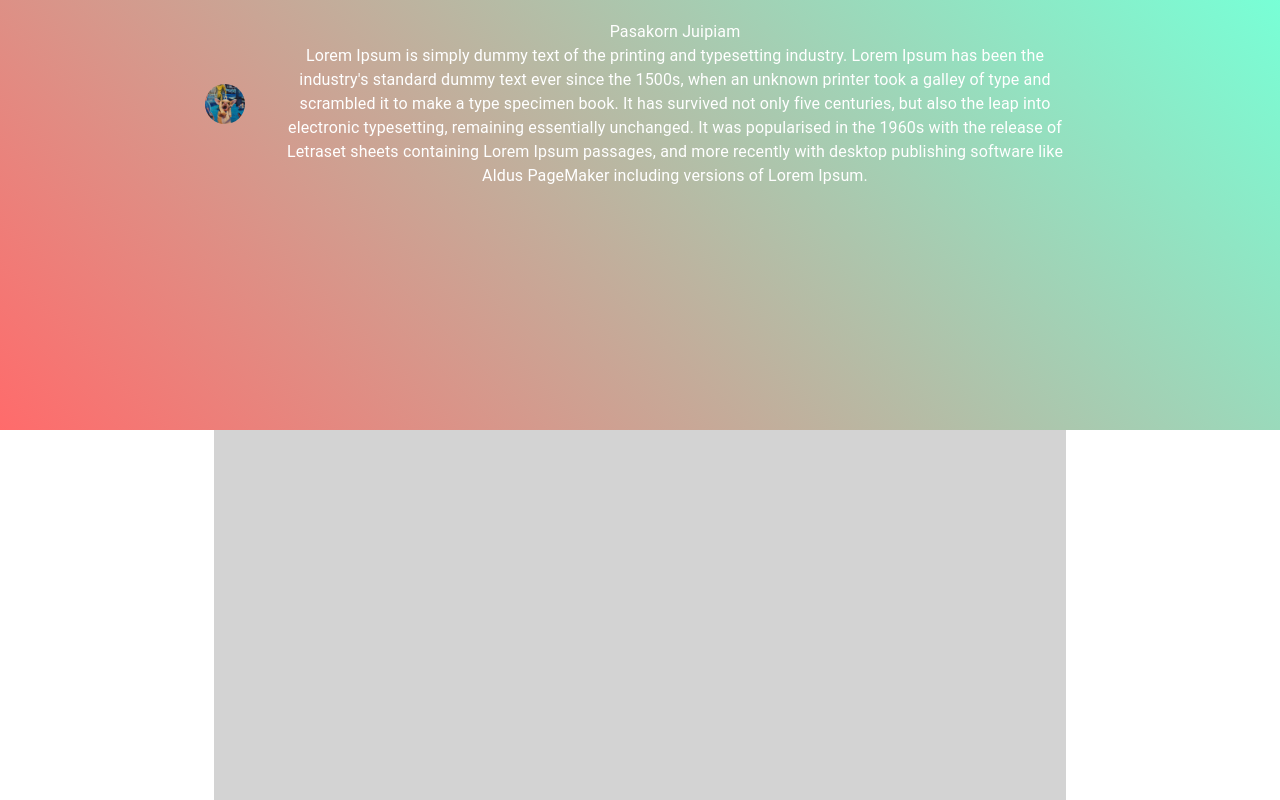
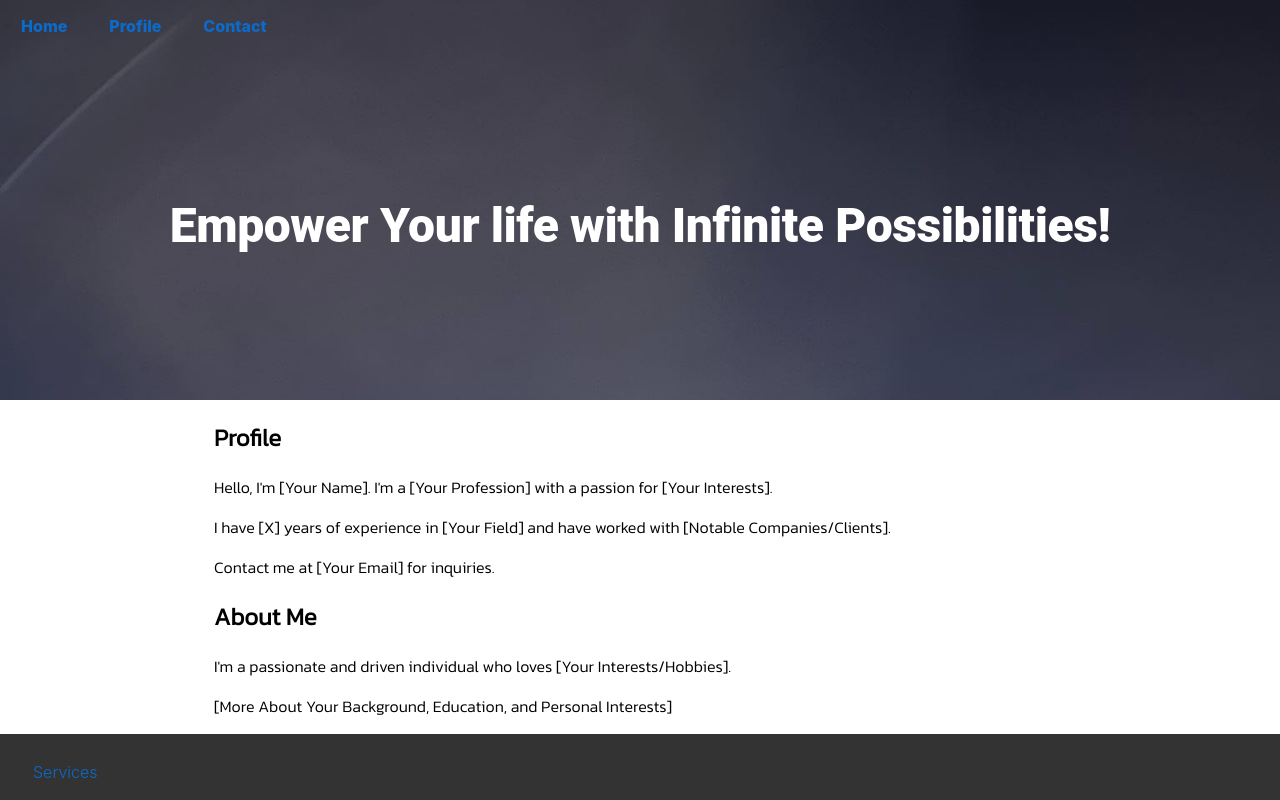
Before and after one commit to tatatatam/pp-tam, a Next.js app: page / in a window 1280 px wide. Shown: the top 800 px of the page. Built offline with nearby package versions, Linux system fonts and the light colour scheme.

Commit message:
update nav and footer

```diff
--- a/src/app/containers/footer/index.tsx
+++ b/src/app/containers/footer/index.tsx
@@ -1,44 +1,33 @@
-import { useState } from "react";
-import { ColorPaletteProp } from "@mui/joy/styles";
-import AspectRatio from "@mui/joy/AspectRatio";
-import Box from "@mui/joy/Box";
-import IconButton from "@mui/joy/IconButton";
-import Card from "@mui/joy/Card";
-import CardContent from "@mui/joy/CardContent";
-import Chip from "@mui/joy/Chip";
-import Divider from "@mui/joy/Divider";
-import Input from "@mui/joy/Input";
-import List from "@mui/joy/List";
-import ListSubheader from "@mui/joy/ListSubheader";
-import ListItem from "@mui/joy/ListItem";
-import ListItemDecorator from "@mui/joy/ListItemDecorator";
-import ListItemButton from "@mui/joy/ListItemButton";
-import Typography from "@mui/joy/Typography";
-import Sheet from "@mui/joy/Sheet";
+import { List, ListItem, ListItemButton, ListSubheader } from "@mui/joy";
+
 export default function Footer() {
   return (
-    <Sheet variant="solid">
+    <footer>
       <List
-        size="sm"
         orientation="horizontal"
         wrap
-        sx={{ flexGrow: 0, "--ListItem-radius": "8px" }}
+        sx={{
+          flexGrow: 0,
+          "--ListItem-radius": "8px",
+          backgroundColor: "#333",
+          color: "#fff",
+          padding: "20px",
+        }}
       >
         <ListItem nested sx={{ width: { xs: "50%", md: 140 } }}>
-          <ListSubheader>Sitemap</ListSubheader>
           <List>
             <ListItem>
-              <ListItemButton>Services</ListItemButton>
+              <ListItemButton color="primary">Services</ListItemButton>
             </ListItem>
             <ListItem>
-              <ListItemButton>Blog</ListItemButton>
+              <ListItemButton color="primary">Blog</ListItemButton>
             </ListItem>
             <ListItem>
-              <ListItemButton>Contact us</ListItemButton>
+              <ListItemButton color="primary">Contact us</ListItemButton>
             </ListItem>
           </List>
         </ListItem>
       </List>
-    </Sheet>
+    </footer>
   );
 }
--- a/src/app/containers/index.ts
+++ /dev/null
@@ -1 +0,0 @@
-export {} from './'
--- /dev/null
+++ b/src/app/containers/nav/index.tsx
@@ -0,0 +1,52 @@
+import { Box, List, ListItem, ListItemButton } from "@mui/joy";
+import ListItemDecorator from "@mui/joy/ListItemDecorator";
+const Navbar = () => {
+  return (
+    <Box
+      sx={{ backgroundColor: "transparent", color: "white", fontWeight: "800" }}
+    >
+      <List
+        role="menubar"
+        orientation="horizontal"
+        sx={{
+          "--List-radius": "4px",
+          "--List-padding": "8px",
+          "--List-gap": "16px",
+        }}
+      >
+        <ListItem role="none">
+          <ListItemButton
+            color="primary"
+            role="menuitem"
+            component="a"
+            href="#navigation-menu"
+          >
+            Home
+          </ListItemButton>
+        </ListItem>
+        <ListItem role="menuitem">
+          <ListItemButton
+            color="primary"
+            role="menuitem"
+            component="a"
+            href="#navigation-menu"
+          >
+            Profile
+          </ListItemButton>
+        </ListItem>
+        <ListItem role="menuitem">
+          <ListItemButton
+            color="primary"
+            role="menuitem"
+            component="a"
+            href="#navigation-menu"
+          >
+            Contact
+          </ListItemButton>
+        </ListItem>
+      </List>
+    </Box>
+  );
+};
+
+export default Navbar;
--- a/src/app/containers/top-banner.css
+++ b/src/app/containers/top-banner.css
@@ -1,10 +1,17 @@
 .container {
-  height: 430px;
+
   width: 100%;
-  background: linear-gradient(45deg, #ff6b6b, #78ffd6); /* Example gradient colors */
+  display: grid;
+  grid-template-rows: auto 1fr;
+  background-image: url("/backgournd-web.jpg");
+  background-size: cover;
+  /* Example gradient colors */
   color: #ffffff; /* Banner text color */
 }
 
+.top-banner-header {
+  width: 100%;
+}
 .avatar-profile {
   width: 150px;
   height: 150px;
@@ -30,4 +37,8 @@
 
 .profile-name {
   width: 100%;
+  display: flex;
+  align-items: center;
+  justify-content: center;
+  height: 100%;
 }
--- a/src/app/containers/top-banner.tsx
+++ b/src/app/containers/top-banner.tsx
@@ -1,31 +1,34 @@
+import Navbar from "./nav";
 import "./top-banner.css";
 import { Avatar, Box, Typography, useMediaQuery } from "@mui/material";
 
 const TopBanner = () => {
   return (
     <>
-      <Box className="container">
-        <Box maxWidth="md" className="profile-set">
-          <Box padding={"15px"} className="avatar-container">
-            <Avatar
-              className="avatar-profile"
-              alt="Remy Sharp"
-              src="/dog.jpg"
-            />
-          </Box>
-          <Box className="profile-name" textAlign={"center"} padding={"20px"}>
-            <Typography>Pasakorn Juipiam </Typography>
-            <Typography>
-              Lorem Ipsum is simply dummy text of the printing and typesetting
-              industry. Lorem Ipsum has been the industry's standard dummy text
-              ever since the 1500s, when an unknown printer took a galley of
-              type and scrambled it to make a type specimen book. It has
-              survived not only five centuries, but also the leap into
-              electronic typesetting, remaining essentially unchanged. It was
-              popularised in the 1960s with the release of Letraset sheets
-              containing Lorem Ipsum passages, and more recently with desktop
-              publishing software like Aldus PageMaker including versions of
-              Lorem Ipsum.
+      <Box
+        className="container"
+        sx={{
+          height: {
+            xs: "300px",
+            md: "400px",
+          },
+        }}
+      >
+        <Navbar />
+        <Box className="top-banner-header">
+          <Box className="profile-name" textAlign={"center"}>
+            <Typography
+              variant="h2"
+              component="h2"
+              sx={{
+                fontSize: {
+                  md: "48px",
+                  xs: "20px",
+                },
+              }}
+              fontWeight="800"
+            >
+              Empower Your life with Infinite Possibilities!{" "}
             </Typography>
           </Box>
         </Box>
--- a/src/app/layout.tsx
+++ b/src/app/layout.tsx
@@ -1,9 +1,12 @@
 import "./globals.css";
 import type { Metadata } from "next";
-import { Inter } from "next/font/google";
+import { Kanit } from "next/font/google";
 import Footer from "./containers/footer";
 
-const inter = Inter({ subsets: ["latin"] });
+const kanit = Kanit({
+  weight: "300",
+  subsets: ["latin", "thai"],
+});
 
 export const metadata: Metadata = {
   title: "Create Next App",
@@ -17,7 +20,7 @@ export default function RootLayout({
 }) {
   return (
     <html lang="en">
-      <body className={inter.className} style={{ margin: "0px" }}>
+      <body className={kanit.className} style={{ margin: "0px" }}>
         {children}
       </body>
       <Footer />
--- a/src/app/page.tsx
+++ b/src/app/page.tsx
@@ -1,16 +1,33 @@
 // app/page.js - no directives needed
-import Box from "@mui/material/Box";
-import Card from "@mui/material/Card";
 import Container from "@mui/material/Container";
-import Typography from "@mui/material/Typography";
 import TopBanner from "./containers/top-banner";
+import Navbar from "./containers/nav";
 
 export default function Home() {
   return (
     <main>
-      <TopBanner></TopBanner>
+      <TopBanner />
       <Container maxWidth="md">
-        <Box sx={{ bgcolor: "#d3d3d3", height: "100vh" }} />
+        <section>
+          <h1>Profile</h1>
+          <p>
+            Hello, I'm [Your Name]. I'm a [Your Profession] with a passion for
+            [Your Interests].
+          </p>
+          <p>
+            I have [X] years of experience in [Your Field] and have worked with
+            [Notable Companies/Clients].
+          </p>
+          <p>Contact me at [Your Email] for inquiries.</p>
+        </section>
+        <section>
+          <h1>About Me</h1>
+          <p>
+            I'm a passionate and driven individual who loves [Your
+            Interests/Hobbies].
+          </p>
+          <p>[More About Your Background, Education, and Personal Interests]</p>
+        </section>
       </Container>
     </main>
   );
```
Also changed, not shown: public/backgournd-web.jpg (added).
